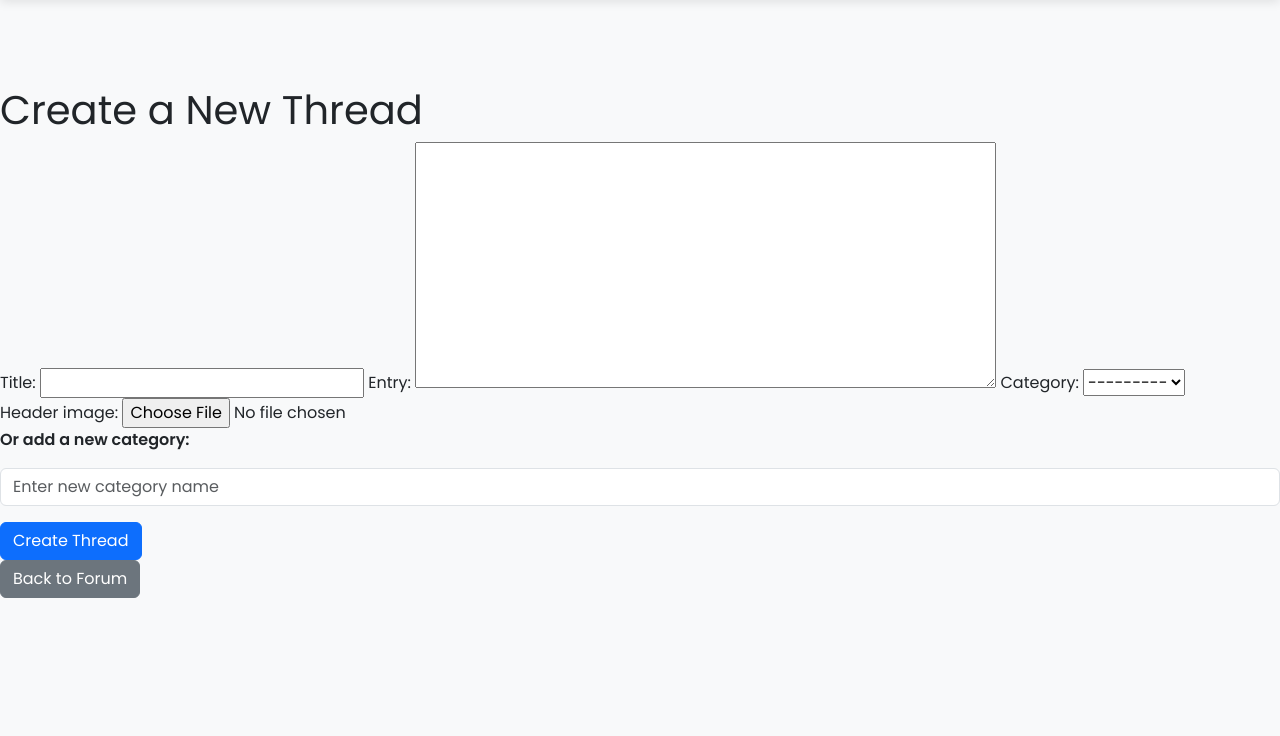
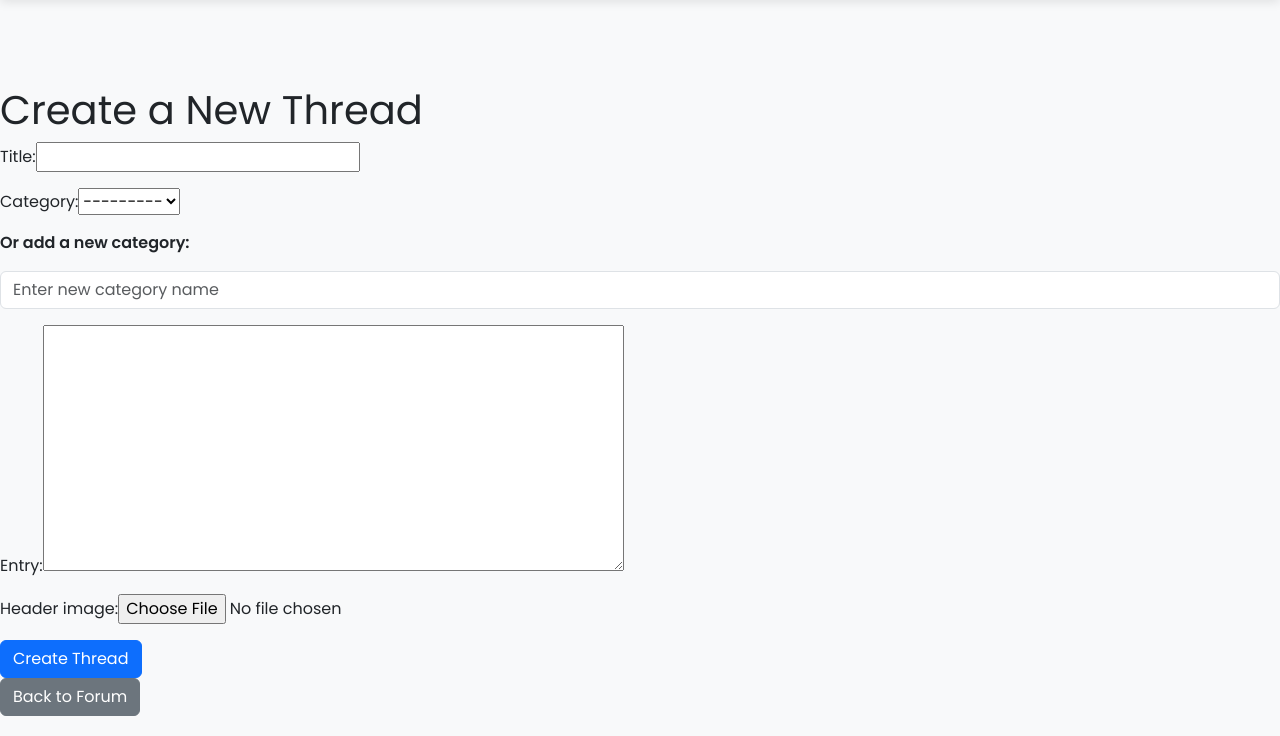
Before and after one commit to loltreeman/hobbysite-CD-1, a Django app: page /forum/thread/add/ in a window 1280 px wide. Shown: the part 64-800 px from the top of the page. Run offline with Django 5.2, Linux system fonts and the light colour scheme; the visitor is signed in with stand-in values (Sample User, id 1); data that the repository does not hold is empty.

Commit message:
Update thread_create.html
formatting fixes

```diff
--- a/hobbysite/templates/forum/thread_create.html
+++ b/hobbysite/templates/forum/thread_create.html
@@ -8,13 +8,26 @@
 <form method="post" enctype="multipart/form-data">
     {% csrf_token %}
 
-    {{ form.title.label_tag }} {{ form.title }}
-    {{ form.entry.label_tag }} {{ form.entry }}
-    {{ form.category.label_tag }} {{ form.category }}
-    {{ form.header_image.label_tag }} {{ form.header_image }}
+    <div class="mb-3">
+        {{ form.title.label_tag }}{{ form.title }}
+    </div>
 
+    <div class="mb-3">
+        {{ form.category.label_tag }}{{ form.category }}
+    </div>
+
+    <div class="mb-3">
     <p><strong>Or add a new category:</strong></p>
-    <input type="text" name="new_category" placeholder="Enter new category name" class="form-control mb-3">
+        <input type="text" name="new_category" placeholder="Enter new category name" class="form-control">
+    </div>
+
+    <div class="mb-3">
+        {{ form.entry.label_tag }}{{ form.entry }}
+    </div>
+
+    <div class="mb-3">
+        {{ form.header_image.label_tag }}{{ form.header_image }}
+    </div>
 
     <button type="submit" class="btn btn-primary">Create Thread</button>
 </form>
```
